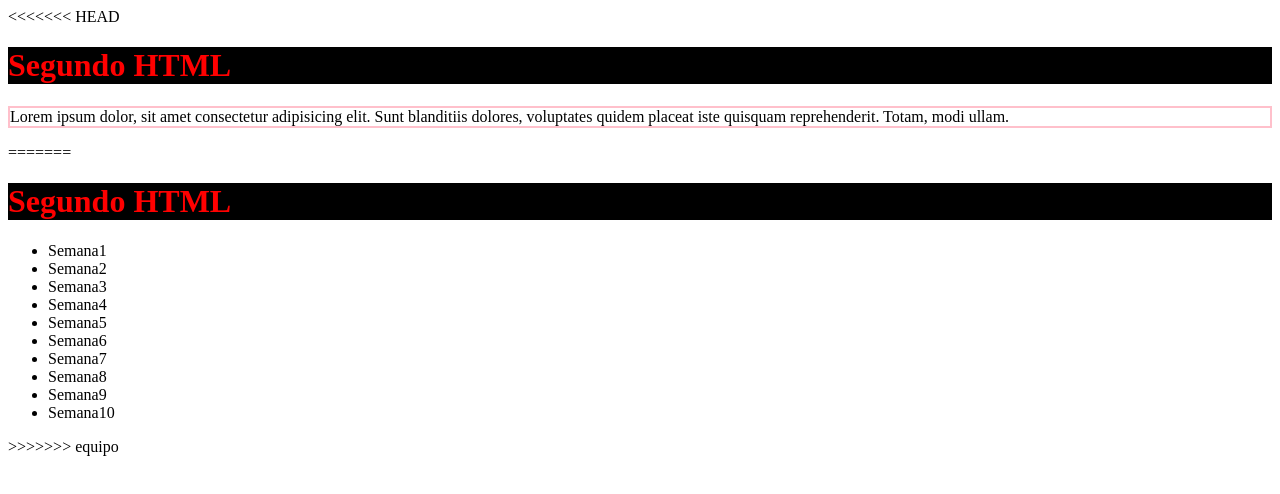
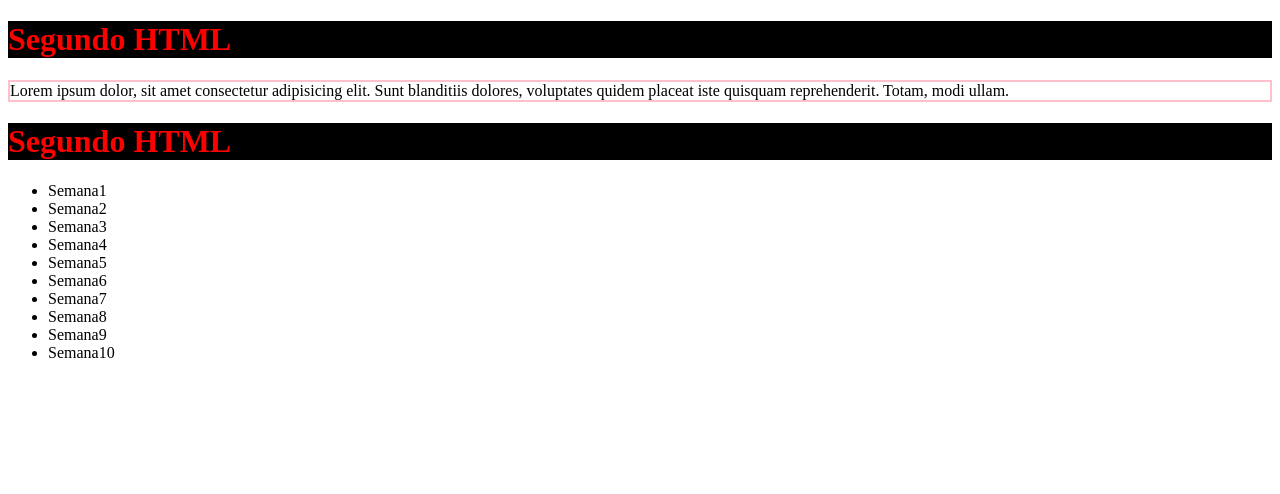
Before and after one commit to AnaAlbarracinc/clases, a plain HTML site: page index_2.html in a window 1280 px wide. Drawn offline with Linux system fonts and the light colour scheme.

Commit message:
version final

```diff
--- a/index_2.html
+++ b/index_2.html
@@ -16,10 +16,8 @@
     </style>
 </head>
 <body>
-<<<<<<< HEAD
     <h1 id="titulo">Segundo HTML</h1>
     <p class="marco">Lorem ipsum dolor, sit amet consectetur adipisicing elit. Sunt blanditiis dolores, voluptates quidem placeat iste quisquam reprehenderit. Totam, modi ullam.</p>
-=======
     <h1>Segundo HTML</h1>
 
         <ul>
@@ -35,6 +33,5 @@
             <li>Semana10</li>
         </ul>
 
->>>>>>> equipo
 </body>
 </html>
```
